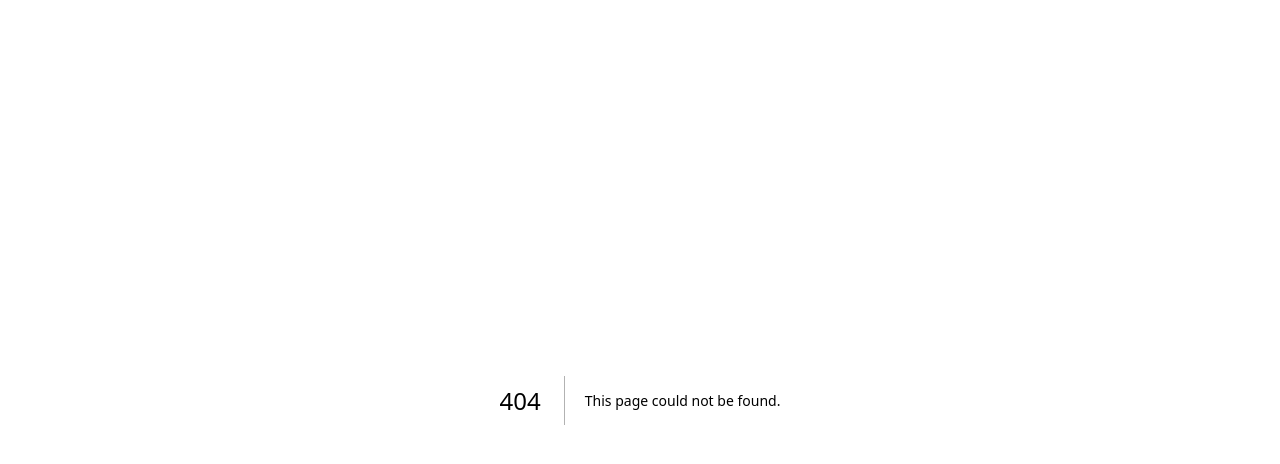
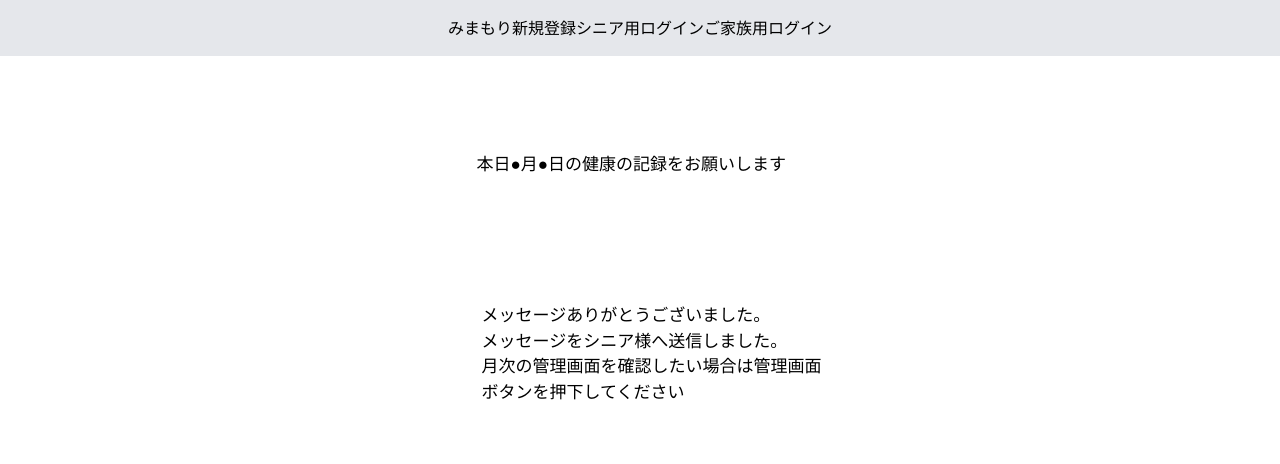
Before and after one commit to ms-engineer-bc-4b/mimamori, a Next.js app in the folder App/app/next/: page /senior/senior_daily_report_done in a window 1280 px wide. Before the commit this address had no page. Shown: the top 464 px of the page. Built offline with nearby package versions, Linux system fonts and the light colour scheme.

Commit message:
シニア入力画面
フォルダ構成とCSS

```diff
--- /dev/null
+++ b/App/app/next/src/app/senior/senior_daily_report/page.tsx
@@ -0,0 +1,55 @@
+import Link from 'next/link';
+// import { getAllTodos } from "@/api";
+// import AddTask from "./components/AddTask";
+// import DailyReport from "./components/TodoList";
+
+// シンプルなヘッダーコンポーネント
+const Header = () => {
+  return (
+    <header className="text-center py-4 bg-gray-200">
+      {/* ここにヘッダーのコンテンツを追加 */}
+      みまもり
+
+      <Link href="/register" passHref>
+      新規登録
+      </Link>
+
+      <Link href="/senior-login" passHref>
+      シニア用ログイン
+      </Link>
+
+      <Link href="/login" passHref>
+      ご家族用ログイン
+      </Link>
+
+
+    </header>
+  );
+};
+
+export default function Home() {
+  return (
+    <div className="flex flex-col min-h-screen">
+      {/* ヘッダーの呼び出し */}
+      <Header />
+
+      {/* メインコンテンツ */}
+      <main className="flex-grow flex flex-col items-center p-24">
+        {/* <h1 className='text-2xl font-bold'>本日●月●日の健康の記録をお願いします</h1> */}
+        <div class="w-[327px] h-[27px] text-black text-[17px] font-normal font-['Inter']">本日●月●日の健康の記録をお願いします</div>
+
+        {/* // 本日●月●日の健康の記録をお願いします
+          text-black
+          text-[17px]
+          font-normal
+          font-['Inter'] */}
+        {/* <AddTask /> */}
+
+        {/* <DailyReport tasks={tasks} /> */}
+
+      </main>
+
+      {/* フッターの呼び出し */}
+    </div>
+  );
+}
--- /dev/null
+++ b/App/app/next/src/app/senior/senior_daily_report_done/page.tsx
@@ -0,0 +1,51 @@
+import Link from 'next/link';
+// import { getAllTodos } from "@/api";
+// import AddTask from "./components/AddTask";
+// import DailyReport from "./components/TodoList";
+
+// シンプルなヘッダーコンポーネント
+const Header = () => {
+  return (
+    <header className="text-center py-4 bg-gray-200">
+      {/* ここにヘッダーのコンテンツを追加 */}
+      みまもり
+
+      <Link href="/register" passHref>
+      新規登録
+      </Link>
+
+      <Link href="/senior-login" passHref>
+      シニア用ログイン
+      </Link>
+
+      <Link href="/login" passHref>
+      ご家族用ログイン
+      </Link>
+
+
+    </header>
+  );
+};
+
+export default function Home() {
+  return (
+    <div className="flex flex-col min-h-screen">
+      {/* ヘッダーの呼び出し */}
+      <Header />
+
+      {/* メインコンテンツ */}
+      <main className="flex-grow flex flex-col items-center p-24">
+        {/* <h1 className='text-2xl font-bold'>本日●月●日の健康の記録をお願いします</h1> */}
+        <div class="w-[327px] h-[27px] text-black text-[17px] font-normal font-['Inter']">本日●月●日の健康の記録をお願いします</div>
+
+        {/* CSS*/}
+        <div class="w-[375px] h-[1600px] pl-[29px] pt-[124px] pb-[1346px] flex-col justify-start items-center inline-flex">
+    <div class="w-[346px] h-[130px] text-black text-[17px] font-normal font-['Inter']">メッセージありがとうございました。<br/>メッセージをシニア様へ送信しました。<br/>月次の管理画面を確認したい場合は管理画面ボタンを押下してください</div>
+</div>
+
+      </main>
+
+      {/* フッターの呼び出し */}
+    </div>
+  );
+}
```
